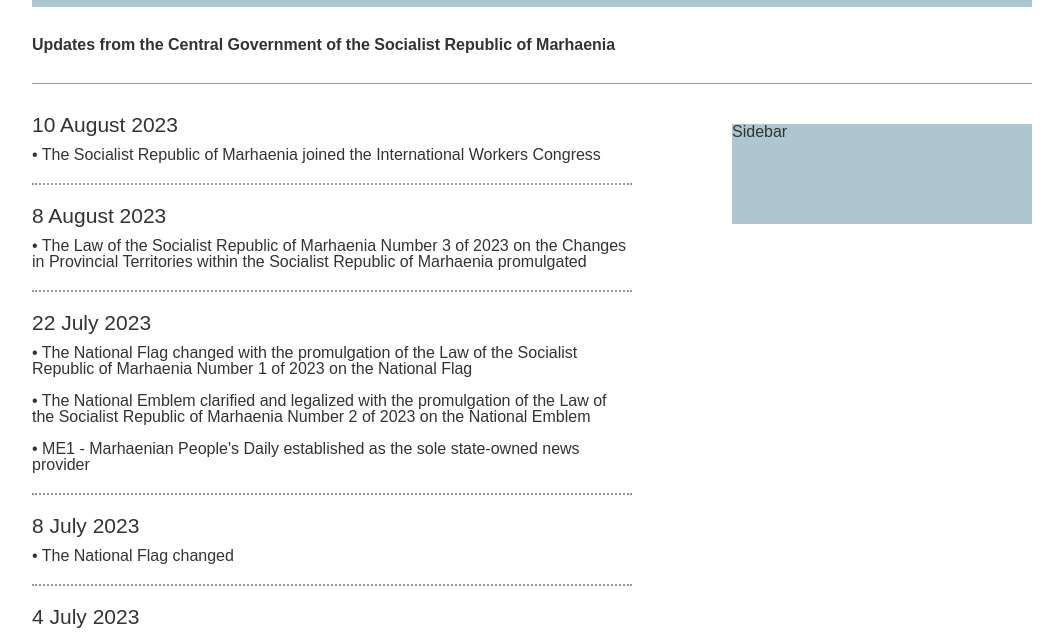
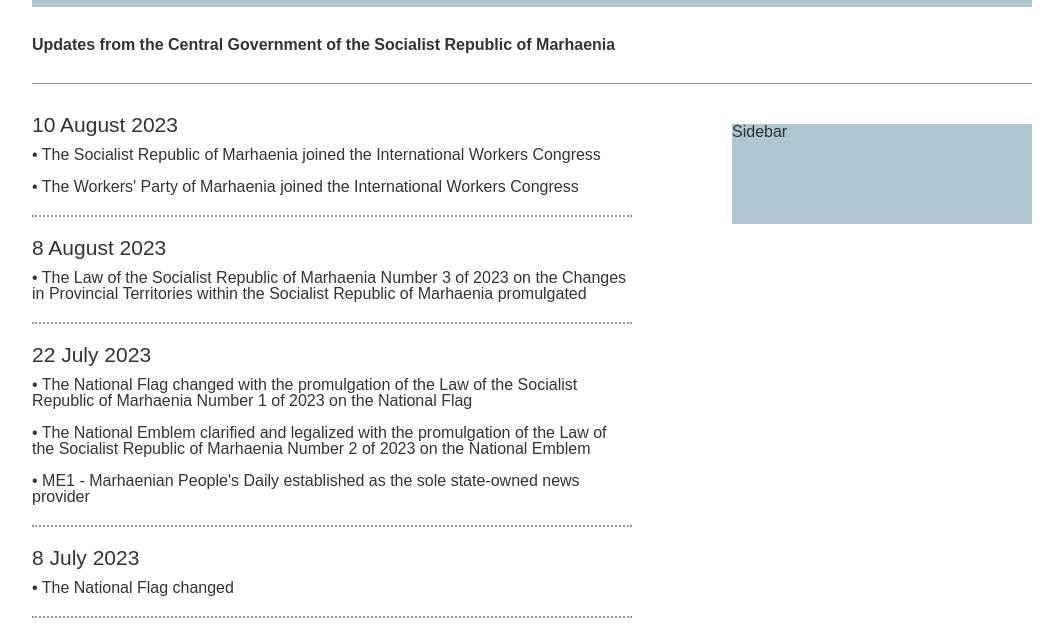
Before and after one commit to marhaenia/marhaenia.github.io, a plain HTML site: page updates.html in a window 1280 px wide. Shown: the part 141-776 px from the top of the page, without its empty margins (108-1171 px from the left). Drawn offline with Linux system fonts and the light colour scheme.

Commit message:
Update updates.html

```diff
--- a/updates.html
+++ b/updates.html
@@ -31,7 +31,7 @@
 		<main role="main">
 		<article>
 		<h2>10 August 2023</h2>
-		<p>• The Socialist Republic of Marhaenia joined the International Workers Congress</p>
+		<p>• The Socialist Republic of Marhaenia joined the International Workers Congress<br><br>• The Workers' Party of Marhaenia joined the International Workers Congress</p>
 		</article>
 		<article>
 		<h2>8 August 2023</h2>
```
